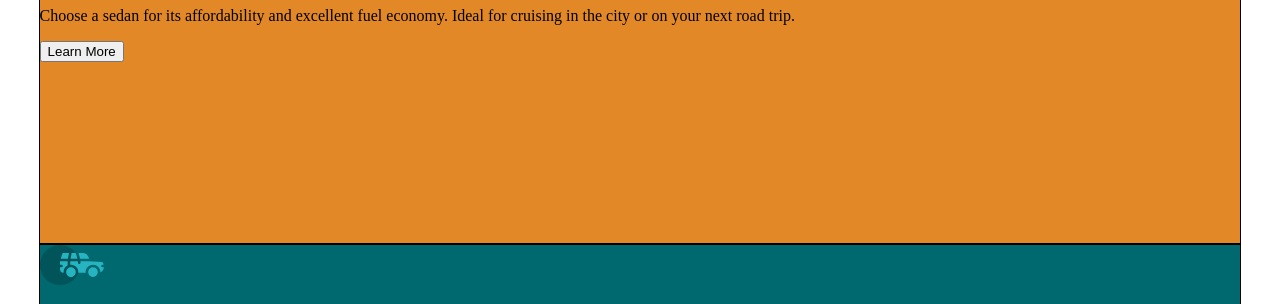
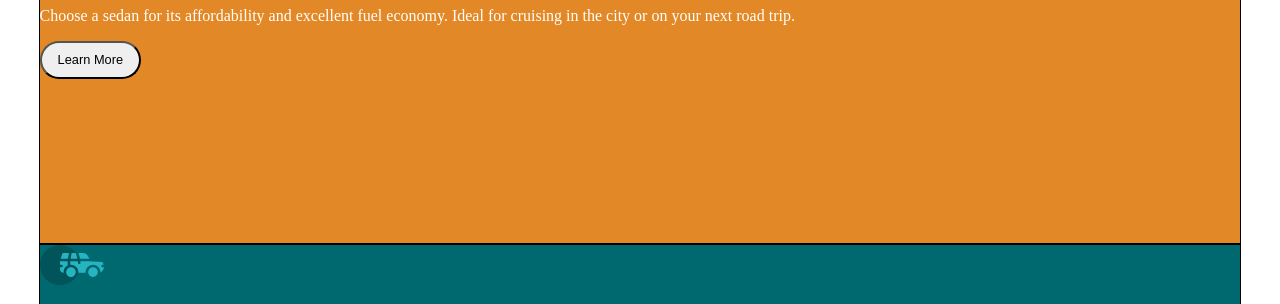
Before and after one commit to robinwatts96/3-column-preview-card, a plain HTML site: page 3-column-preview-card-component-main/index.html in a window 1280 px wide. Shown: the part 126-430 px from the top of the page. Drawn offline with Linux system fonts and the light colour scheme.

Commit message:
Border radius set

```diff
--- a/3-column-preview-card-component-main/styles.css
+++ b/3-column-preview-card-component-main/styles.css
@@ -18,6 +18,21 @@
     background-color: hsl(179, 100%, 13%);
 }
 
+
+/* Text */
+h1,
+p {
+    color: white;
+}
+
+
+/* Buttons */
+button {
+    border-radius: 5em;
+    padding: 0.75em 1.25em;
+    font-size: 0.8em;
+}
+
 /* Footer */
 .attribution {
     font-size: 11px;
```
